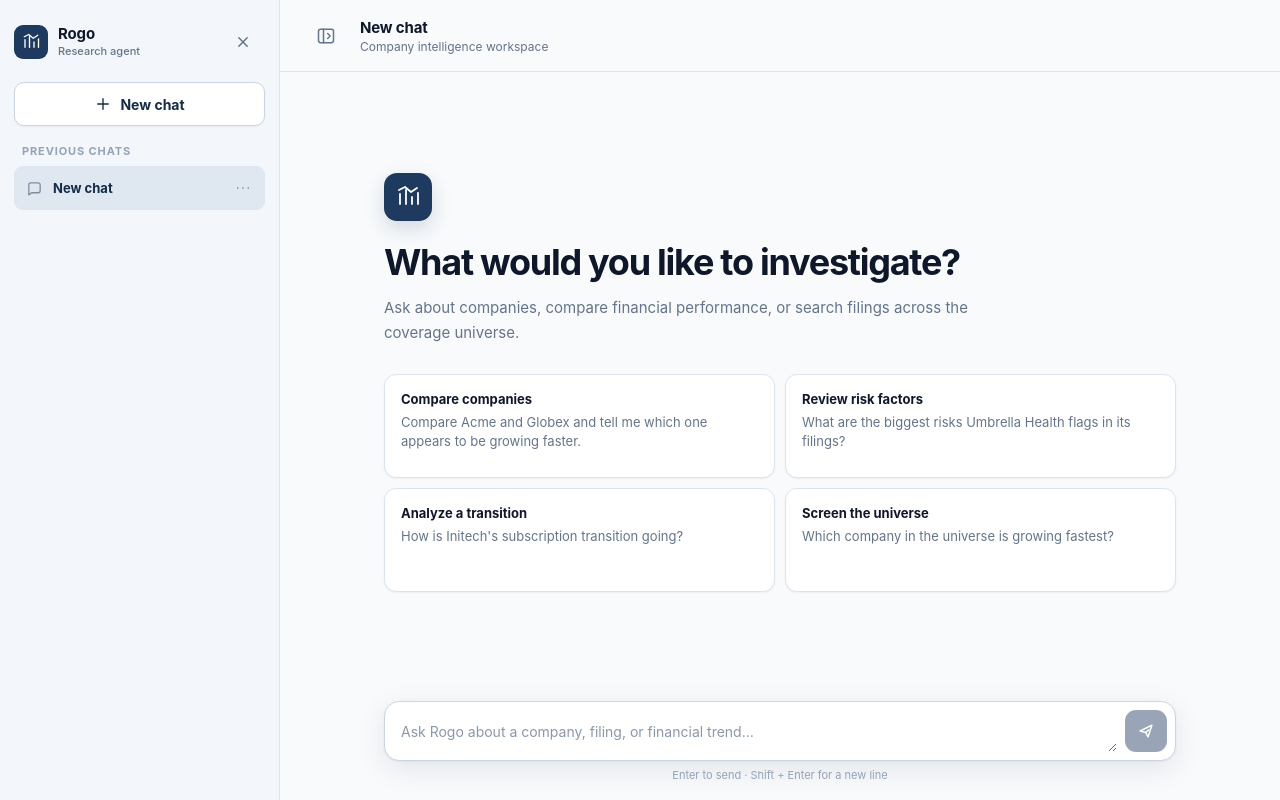
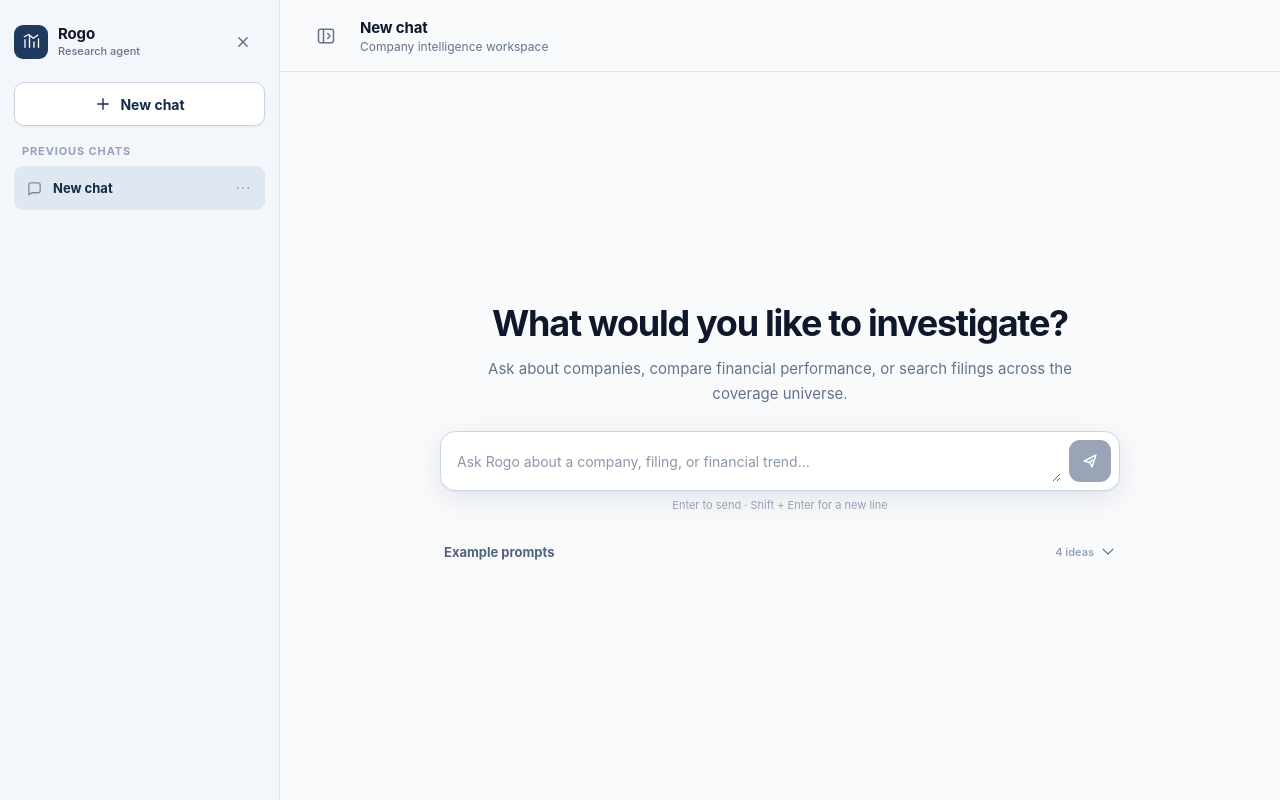
Before and after one commit to j-palan/rogo-research-agent, a React (Vite) app: page / in a window 1280 px wide. Built offline with nearby package versions, Linux system fonts and the light colour scheme.

Commit message:
feat: redesign research chat UI and add conversation management

```diff
--- a/src/client/App.tsx
+++ b/src/client/App.tsx
@@ -3,7 +3,7 @@
 import remarkGfm from "remark-gfm";
 import type { ChatMessage, ChatStreamEvent } from "../shared/chat.ts";
 import { ChatSidebar } from "./ChatSidebar.tsx";
-import { ResearchIcon, SendIcon, SidebarIcon } from "./icons.tsx";
+import { SendIcon, SidebarIcon } from "./icons.tsx";
 import {
   createChat,
   deleteChat,
@@ -122,6 +122,59 @@
         </ul>
       )}
     </details>
+  );
+}
+
+function Composer({
+  input,
+  busy,
+  home = false,
+  onInputChange,
+  onSend,
+}: {
+  input: string;
+  busy: boolean;
+  home?: boolean;
+  onInputChange: (value: string) => void;
+  onSend: () => void;
+}) {
+  return (
+    <div className={`composer-dock${home ? " home" : ""}`}>
+      <form
+        className="composer"
+        onSubmit={(event) => {
+          event.preventDefault();
+          onSend();
+        }}
+      >
+        <label className="sr-only" htmlFor="research-question">
+          Research question
+        </label>
+        <textarea
+          id="research-question"
+          rows={1}
+          value={input}
+          onChange={(event) => onInputChange(event.target.value)}
+          onKeyDown={(event) => {
+            if (event.key === "Enter" && !event.shiftKey) {
+              event.preventDefault();
+              event.currentTarget.form?.requestSubmit();
+            }
+          }}
+          placeholder="Ask Rogo about a company, filing, or financial trend…"
+          disabled={busy}
+        />
+        <button
+          className="send-button"
+          type="submit"
+          disabled={busy || !input.trim()}
+        >
+          <SendIcon />
+          <span className="sr-only">Send question</span>
+        </button>
+      </form>
+      <p className="composer-hint">Enter to send · Shift + Enter for a new line</p>
+    </div>
   );
 }
 
@@ -380,22 +433,36 @@
         <div className={`transcript${messages.length === 0 ? " empty" : ""}`}>
           {messages.length === 0 && (
             <section className="welcome" aria-labelledby="welcome-title">
-              <span className="welcome-mark" aria-hidden="true">
-                <ResearchIcon />
-              </span>
               <h2 id="welcome-title">What would you like to investigate?</h2>
               <p className="welcome-copy">
                 Ask about companies, compare financial performance, or search filings
                 across the coverage universe.
               </p>
-              <div className="examples" aria-label="Example research questions">
+              <Composer
+                input={input}
+                busy={busy}
+                home
+                onInputChange={setInput}
+                onSend={() => send(input)}
+              />
+              <details className="examples">
+                <summary>
+                  <span>Example prompts</span>
+                  <small>{EXAMPLES.length} ideas</small>
+                </summary>
+                <div className="example-list" aria-label="Example research questions">
                   {EXAMPLES.map((example) => (
-                  <button key={example.prompt} onClick={() => send(example.prompt)}>
+                    <button
+                      key={example.prompt}
+                      onClick={() => send(example.prompt)}
+                      title={example.prompt}
+                    >
                       <strong>{example.label}</strong>
                       <span>{example.prompt}</span>
                     </button>
                   ))}
                 </div>
+              </details>
             </section>
           )}
 
@@ -405,11 +472,6 @@
               className={`message-row ${message.role}`}
               aria-busy={message.pending || undefined}
             >
-              {message.role === "assistant" && (
-                <span className="assistant-avatar" aria-hidden="true">
-                  <ResearchIcon />
-                </span>
-              )}
               <div className={`message-content ${message.role}`}>
                 <span className="message-author">
                   {message.role === "assistant" ? "Rogo Research" : "You"}
@@ -433,44 +495,14 @@
           ))}
         </div>
 
-        <div className="composer-dock">
-          <form
-            className="composer"
-            onSubmit={(e) => {
-              e.preventDefault();
-              send(input);
-            }}
-          >
-            <label className="sr-only" htmlFor="research-question">
-              Research question
-            </label>
-            <textarea
-              id="research-question"
-              rows={1}
-              value={input}
-              onChange={(e) => setInput(e.target.value)}
-              onKeyDown={(e) => {
-                if (e.key === "Enter" && !e.shiftKey) {
-                  e.preventDefault();
-                  e.currentTarget.form?.requestSubmit();
-                }
-              }}
-              placeholder="Ask Rogo about a company, filing, or financial trend…"
-              disabled={busy}
+        {messages.length > 0 && (
+          <Composer
+            input={input}
+            busy={busy}
+            onInputChange={setInput}
+            onSend={() => send(input)}
           />
-            <button
-              className="send-button"
-              type="submit"
-              disabled={busy || !input.trim()}
-            >
-              <SendIcon />
-              <span className="sr-only">Send question</span>
-            </button>
-          </form>
-          <p className="composer-hint">
-            Enter to send · Shift + Enter for a new line
-          </p>
-        </div>
+        )}
       </main>
     </div>
   );
--- a/src/client/styles.css
+++ b/src/client/styles.css
@@ -129,9 +129,7 @@
   font-weight: 500;
 }
 
-.brand-mark,
-.welcome-mark,
-.assistant-avatar {
+.brand-mark {
   display: grid;
   place-items: center;
   flex: 0 0 auto;
@@ -594,26 +592,15 @@
 }
 
 .welcome {
-  width: 100%;
+  width: min(100%, 720px);
+  margin: 0 auto;
   padding: 28px 0 36px;
-}
-
-.welcome-mark {
-  width: 48px;
-  height: 48px;
-  margin-bottom: 20px;
-  border-radius: 13px;
-  box-shadow: 0 8px 20px rgb(30 58 95 / 16%);
-}
-
-.welcome-mark svg {
-  width: 24px;
-  height: 24px;
+  text-align: center;
 }
 
 .welcome h2 {
   max-width: 650px;
-  margin: 0;
+  margin: 0 auto;
   color: var(--text);
   font-size: clamp(26px, 4vw, 36px);
   line-height: 1.2;
@@ -623,52 +610,115 @@
 
 .welcome-copy {
   max-width: 620px;
-  margin: 12px 0 28px;
+  margin: 12px auto 24px;
   color: var(--text-muted);
   font-size: 15px;
   line-height: 1.65;
 }
 
 .examples {
+  position: relative;
+  max-width: 680px;
+  margin: 18px auto 0;
+  text-align: left;
+}
+
+.examples summary {
+  min-height: 44px;
+  padding: 0 4px;
+  display: grid;
+  grid-template-columns: minmax(0, 1fr) auto 12px;
+  gap: 10px;
+  align-items: center;
+  color: #52647a;
+  font-size: 13px;
+  font-weight: 650;
+  cursor: pointer;
+  list-style: none;
+}
+
+.examples summary::-webkit-details-marker {
+  display: none;
+}
+
+.examples summary::after {
+  width: 7px;
+  height: 7px;
+  border-right: 1.5px solid currentColor;
+  border-bottom: 1.5px solid currentColor;
+  content: "";
+  transform: rotate(45deg) translate(-2px, -2px);
+  transition: transform var(--motion);
+}
+
+.examples[open] summary::after {
+  transform: rotate(225deg) translate(-1px, -1px);
+}
+
+.examples summary:hover {
+  color: var(--text);
+}
+
+.examples summary small {
+  color: var(--text-soft);
+  font-size: 11px;
+  font-weight: 600;
+}
+
+.example-list {
+  position: absolute;
+  top: calc(100% + 4px);
+  right: 0;
+  left: 0;
+  z-index: 20;
+  max-height: 280px;
+  padding: 8px 10px 10px;
   display: grid;
   grid-template-columns: repeat(2, minmax(0, 1fr));
-  gap: 10px;
-}
-
-.examples button {
-  min-height: 104px;
-  padding: 16px;
-  display: flex;
-  flex-direction: column;
-  gap: 6px;
+  gap: 4px 12px;
+  overflow-y: auto;
   border: 1px solid var(--border);
   border-radius: 12px;
   background: var(--surface);
-  box-shadow: var(--shadow-sm);
+  box-shadow: var(--shadow-md);
+  animation: prompt-dropdown-in 160ms cubic-bezier(0.22, 1, 0.36, 1);
+}
+
+.example-list button {
+  min-width: 0;
+  min-height: 58px;
+  padding: 9px 4px;
+  display: flex;
+  flex-direction: column;
+  justify-content: center;
+  gap: 3px;
+  border: 0;
+  border-radius: 8px;
+  background: transparent;
   color: var(--text);
   text-align: left;
   cursor: pointer;
-  transition: border-color var(--motion), box-shadow var(--motion), transform var(--motion);
+  transition: color var(--motion), background var(--motion), transform var(--motion);
 }
 
-.examples button:hover {
-  border-color: #a9b8c8;
-  box-shadow: 0 5px 16px rgb(15 23 42 / 7%);
+.example-list button:hover {
+  background: rgb(233 238 245 / 55%);
+  color: var(--navy);
 }
 
-.examples strong {
+.example-list strong {
   font-size: 13px;
   font-weight: 700;
 }
 
-.examples span {
-  display: -webkit-box;
+.example-list span {
+  display: block;
   overflow: hidden;
   color: var(--text-muted);
-  font-size: 13px;
-  line-height: 1.5;
-  -webkit-box-orient: vertical;
-  -webkit-line-clamp: 2;
+  font-size: 12px;
+  line-height: 1.4;
+  text-overflow: ellipsis;
+  white-space: nowrap;
 }
 
 .message-row {
@@ -682,21 +732,9 @@
   justify-content: flex-end;
 }
 
-.assistant-avatar {
-  width: 34px;
-  height: 34px;
-  margin-top: 22px;
-  border-radius: 10px;
-}
-
-.assistant-avatar svg {
-  width: 17px;
-  height: 17px;
-}
-
 .message-content {
   min-width: 0;
-  max-width: calc(100% - 46px);
+  max-width: 100%;
 }
 
 .message-content.user {
@@ -933,6 +971,14 @@
   background: linear-gradient(to bottom, rgb(248 250 252 / 0%), #f8fafc 24%);
 }
 
+.composer-dock.home {
+  position: static;
+  max-width: 680px;
+  margin: 0 auto;
+  padding: 0;
+  background: none;
+}
+
 .composer {
   width: 100%;
   min-height: 58px;
@@ -1021,6 +1067,18 @@
   }
 }
 
+@keyframes prompt-dropdown-in {
+  from {
+    opacity: 0;
+    transform: translateY(-8px);
+  }
+
+  to {
+    opacity: 1;
+    transform: translateY(0);
+  }
+}
+
 @media (max-width: 760px) {
   .app-shell,
   .app-shell.sidebar-closed {
@@ -1074,21 +1132,16 @@
     font-size: 28px;
   }
 
-  .examples {
+  .example-list {
     grid-template-columns: 1fr;
   }
 
-  .examples button {
-    min-height: 86px;
-  }
-
-  .assistant-avatar {
-    width: 30px;
-    height: 30px;
+  .example-list button {
+    min-height: 56px;
   }
 
   .message-content {
-    max-width: calc(100% - 42px);
+    max-width: 100%;
   }
 
   .message-content.user {
@@ -1102,6 +1155,10 @@
 
   .composer-dock {
     padding: 10px 12px calc(12px + env(safe-area-inset-bottom));
+  }
+
+  .composer-dock.home {
+    padding: 0;
   }
 
   .composer-hint {
```
Lines whose indentation alone changed are shown as unchanged.
